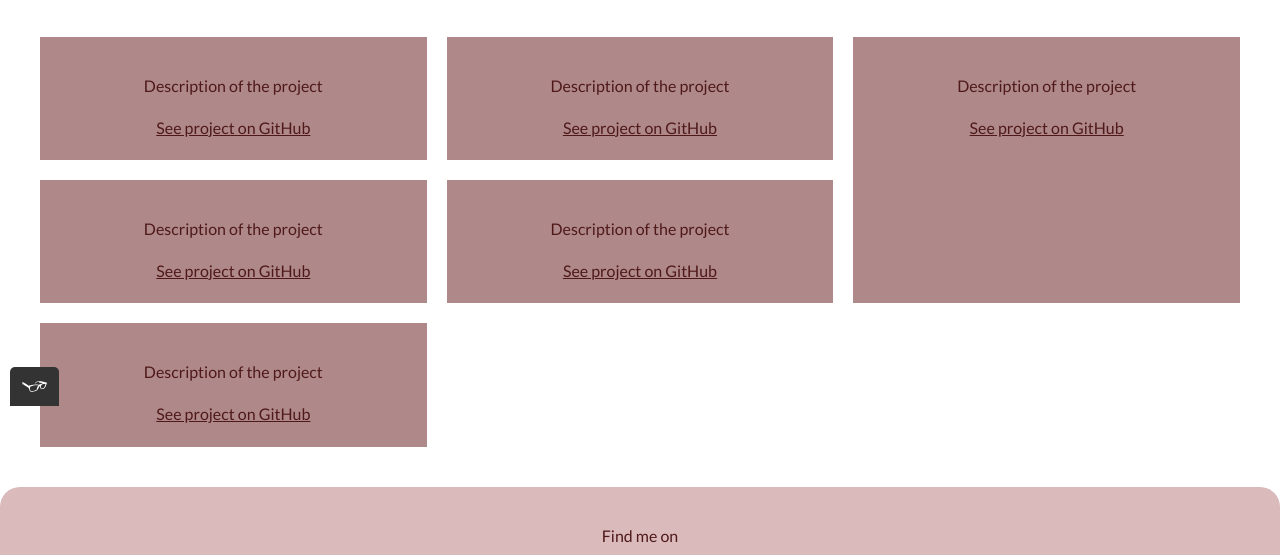
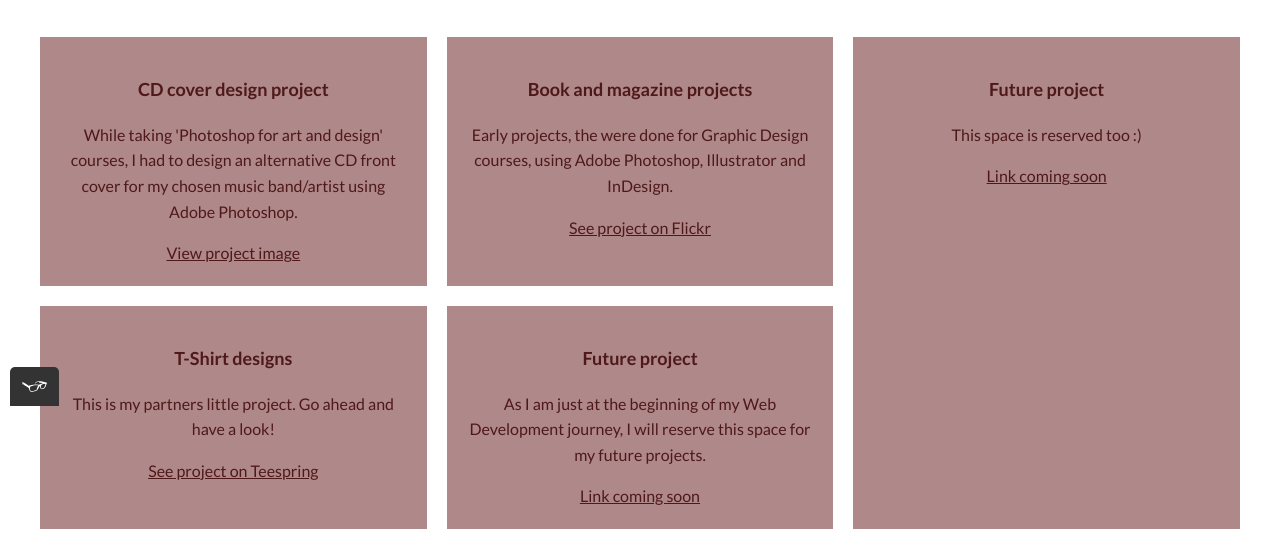
Before and after one commit to Salvia17/portfolio-website, a plain HTML site: page work.html in a window 1280 px wide. Shown: the part 394-949 px from the top of the page. Drawn offline with nearby package versions, Linux system fonts and the light colour scheme.

Commit message:
Update work.html
Added projects in work file grid

```diff
--- a/work.html
+++ b/work.html
@@ -35,28 +35,29 @@
 	<h1 class="work__heading">My Work</h1>
 	<div class="grid">
 		<div class="grid__item">
-			<p>Description of the project</p>
-			<a href="#" target="_blank">See project on GitHub</a>
+			<h3>CD cover design project</h3>
+			<p>While taking 'Photoshop for art and design' courses, I had to design an alternative CD front cover for my chosen music band/artist using Adobe Photoshop.</p>
+			<a href="img/cd-cover.png" target="_blank">View project image</a>
 		</div>
 		<div class="grid__item">
-			<p>Description of the project</p>
-			<a href="#" target="_blank">See project on GitHub</a>
+			<h3>Book and magazine projects</h3>
+			<p>Early projects, the were done for Graphic Design courses, using Adobe Photoshop, Illustrator and InDesign.</p>
+			<a href="https://www.flickr.com/photos/130149970@N06/albums/72157664594016463/with/17050584697/" target="_blank">See project on Flickr</a>
 		</div>
 		<div class="grid__item">
-			<p>Description of the project</p>
-			<a href="#" target="_blank">See project on GitHub</a>
+			<h3>T-Shirt designs</h3>
+			<p>This is my partners little project. Go ahead and have a look!</p>
+			<a href="https://teespring.com/stores/ruis-store-4" target="_blank">See project on Teespring</a>
 		</div>
 		<div class="grid__item">
-			<p>Description of the project</p>
-			<a href="#" target="_blank">See project on GitHub</a>
+			<h3>Future project</h3>
+			<p>As I am just at the beginning of my Web Development journey, I will reserve this space for my future projects.</p>
+			<a href="#" target="_blank">Link coming soon</a>
 		</div>
 		<div class="grid__item">
-			<p>Description of the project</p>
-			<a href="#" target="_blank">See project on GitHub</a>
-		</div>
-		<div class="grid__item">
-			<p>Description of the project</p>
-			<a href="#" target="_blank">See project on GitHub</a>
+			<h3>Future project</h3>
+			<p>This space is reserved too :)</p>
+			<a href="#" target="_blank">Link coming soon</a>
 		</div>
 	</div>
 </section>
```
Also changed, not shown: 1 other file.
